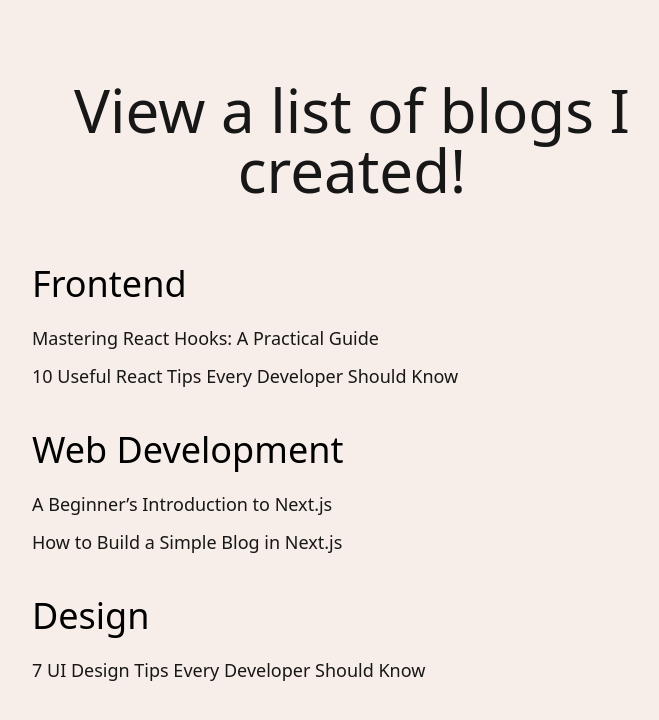
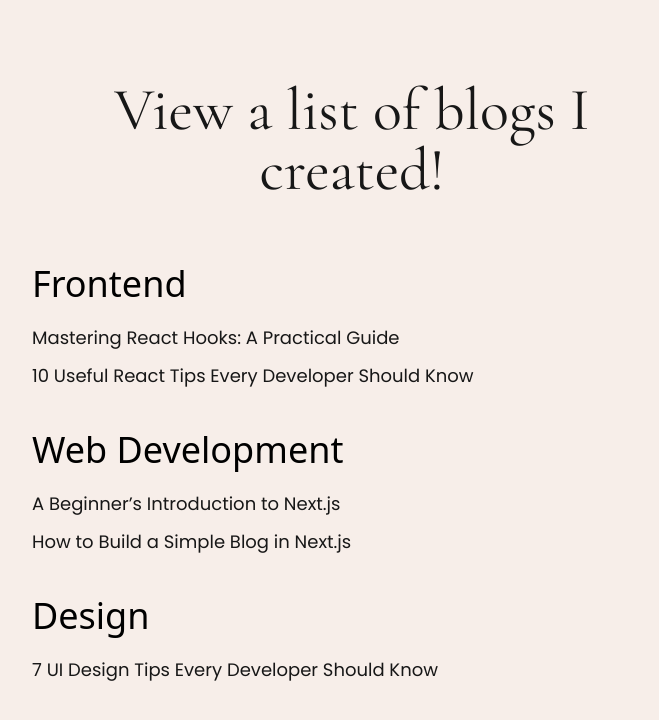
Before and after one commit to keliaa1/SimbiSpace, a Next.js app: page /blogs in a window 1280 px wide. Shown: the top 720 px of the page, without its empty margins (288-947 px from the left). Built offline with nearby package versions, Linux system fonts and the light colour scheme.

Commit message:
Fix: Correct font class name for consistency in Blogs component

```diff
--- a/app/blogs/page.tsx
+++ b/app/blogs/page.tsx
@@ -4,7 +4,7 @@ export default function Blogs() {
     const articles = getCategorisedArticles();
     return (
        <section className="mx-auto w-11/12 md:w-1/2 mt-20 flex flex-col gap-16 mb-20">
-        <header className="font-CormorantGaramond font-light text-6xl text-neutral-900 text-center">
+        <header className="font-cormorant-garamond font-light text-6xl text-neutral-900 text-center">
             <h1>View a list of blogs I created!</h1>
 
         </header>
--- a/app/globals.css
+++ b/app/globals.css
@@ -1 +1,8 @@
 @import "tailwindcss";
+@theme {
+  --font-poppins: "Poppins", sans-serif;
+  --font-cormorant-garamond: "Cormorant Garamond", serif;
+}
+.article{
+    @apply text-lg flex flex-col tracking-wide mb-20 font-poppins
+}
```
